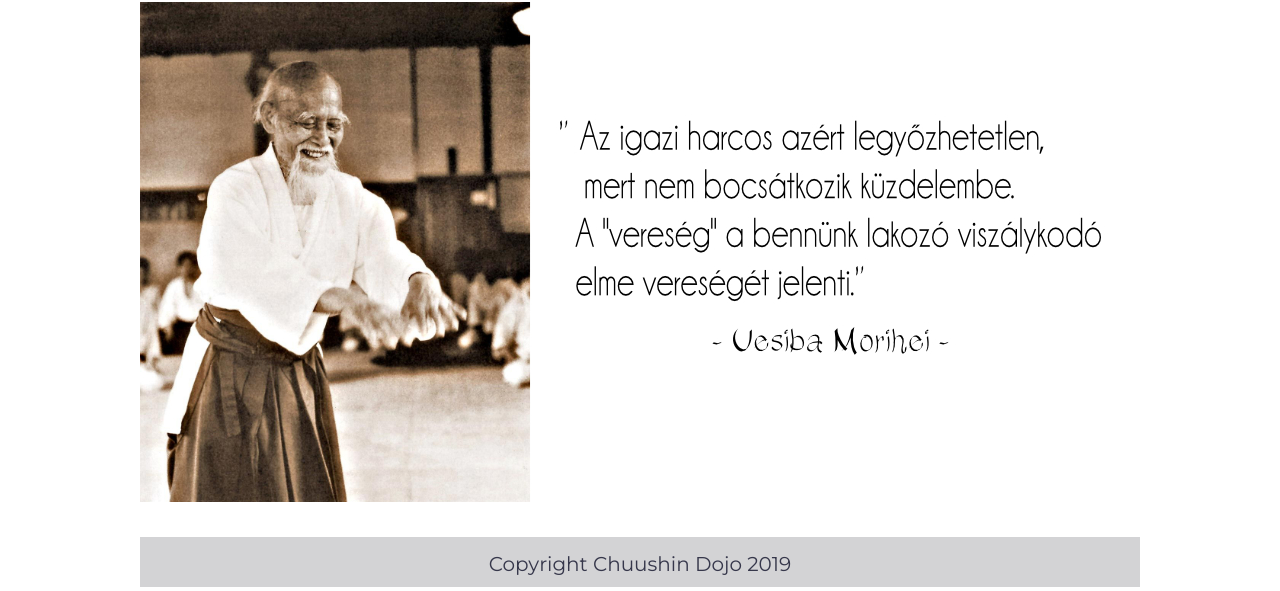
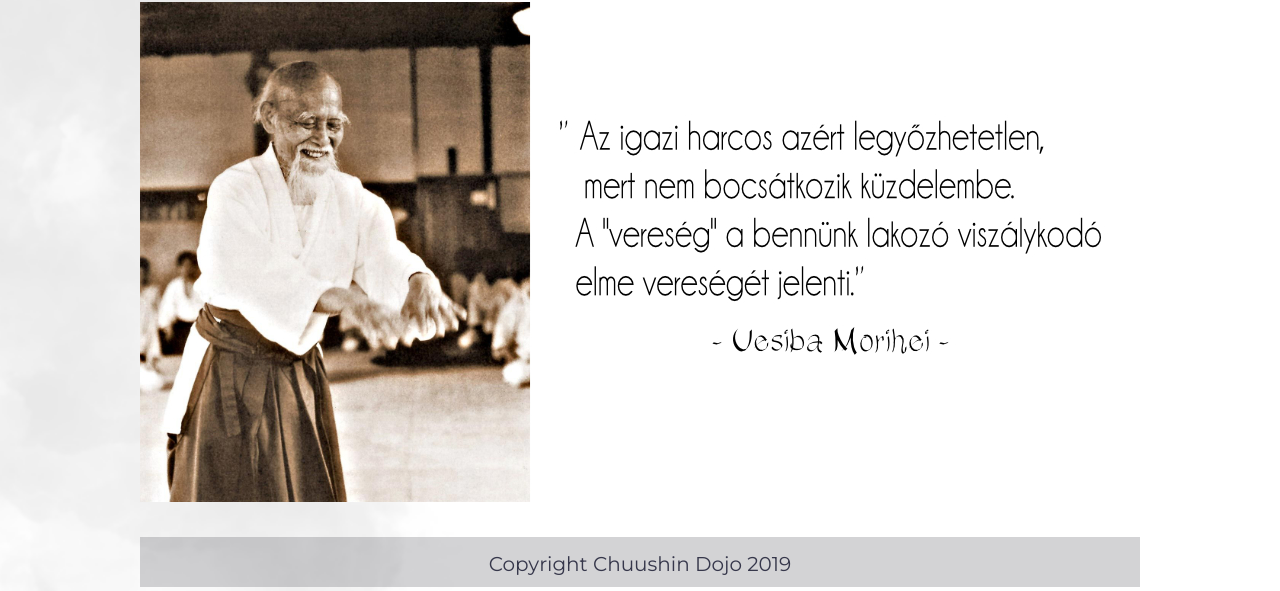
Before and after one commit to GPeter1987/Chuushin-Dojo-version-2, a plain HTML site: page index.html in a window 1280 px wide. Shown: the part 355-946 px from the top of the page. Drawn offline with nearby package versions, Linux system fonts and the light colour scheme.

Commit message:
Add background
Add background for the body element

```diff
--- a/elements.css
+++ b/elements.css
@@ -3,6 +3,8 @@ body {
   height: 100%;
   margin: 0;
   padding: 0;
+  background-image: url(assets/bg.png);
+  background-size: cover;
 }
 
 #container {
```
Also changed, not shown: assets/bg.png (added).
